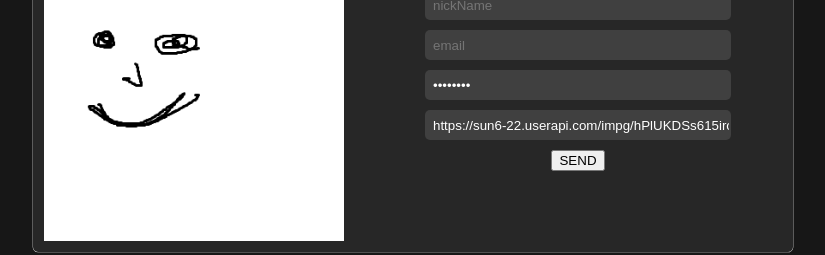
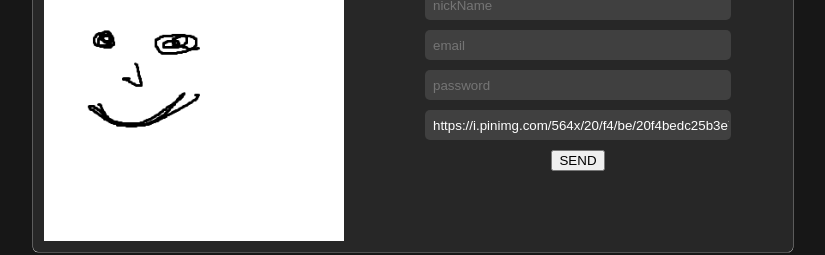
Before and after one commit to acidshotgun/pet-clone-frontend, a React (Create React App) app: page /registration in a window 1280 px wide. Shown: the part 230-485 px from the top of the page, without its empty margins (227-1052 px from the left). Built offline with nearby package versions, Linux system fonts and the light colour scheme.

Commit message:
VLAD10 tasks for sprint RTK

```diff
--- a/src/pages/Registration/Registration.tsx
+++ b/src/pages/Registration/Registration.tsx
@@ -92,7 +92,6 @@ const Registration = () => {
               className={styles.input}
               placeholder="password"
               type="password"
-              value={"123456gg"}
               {...register("password", {
                 required: { value: true, message: "Поле обязательно" },
                 minLength: { value: 6, message: "Минимальная длина пароля 6" },
@@ -111,7 +110,7 @@ const Registration = () => {
               placeholder="avatarUrl"
               type="text"
               value={
-                "https://sun6-22.userapi.com/impg/hPlUKDSs615irosTOHjm4omF8ObJCOC6nBYyZw/79jwpguwEtc.jpg?size=1280x720&quality=95&sign=682faf74ccb25c17f6a4cbbf64b11ecc&type=album"
+                "https://i.pinimg.com/564x/20/f4/be/20f4bedc25b3e7c7ae0f5776fe350846.jpg"
               }
               {...register("avatarUrl", {
                 required: {
```
